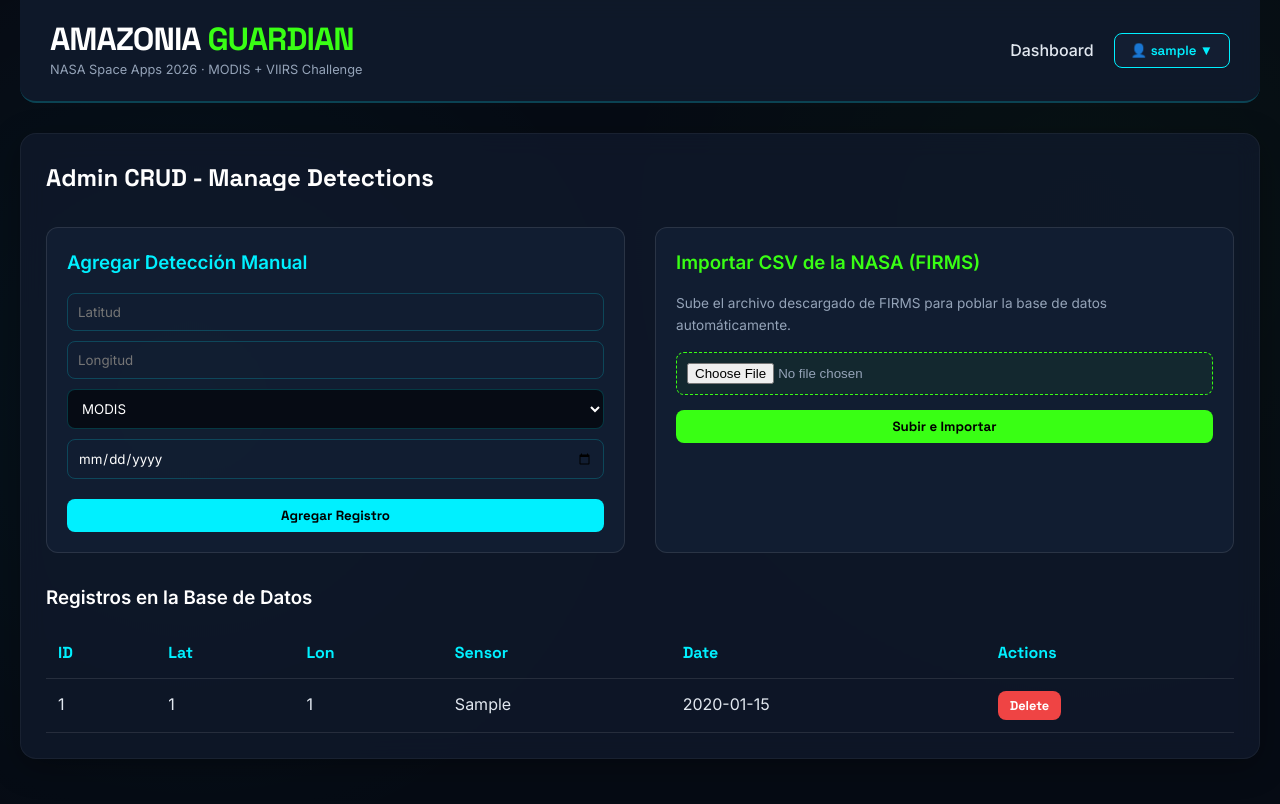
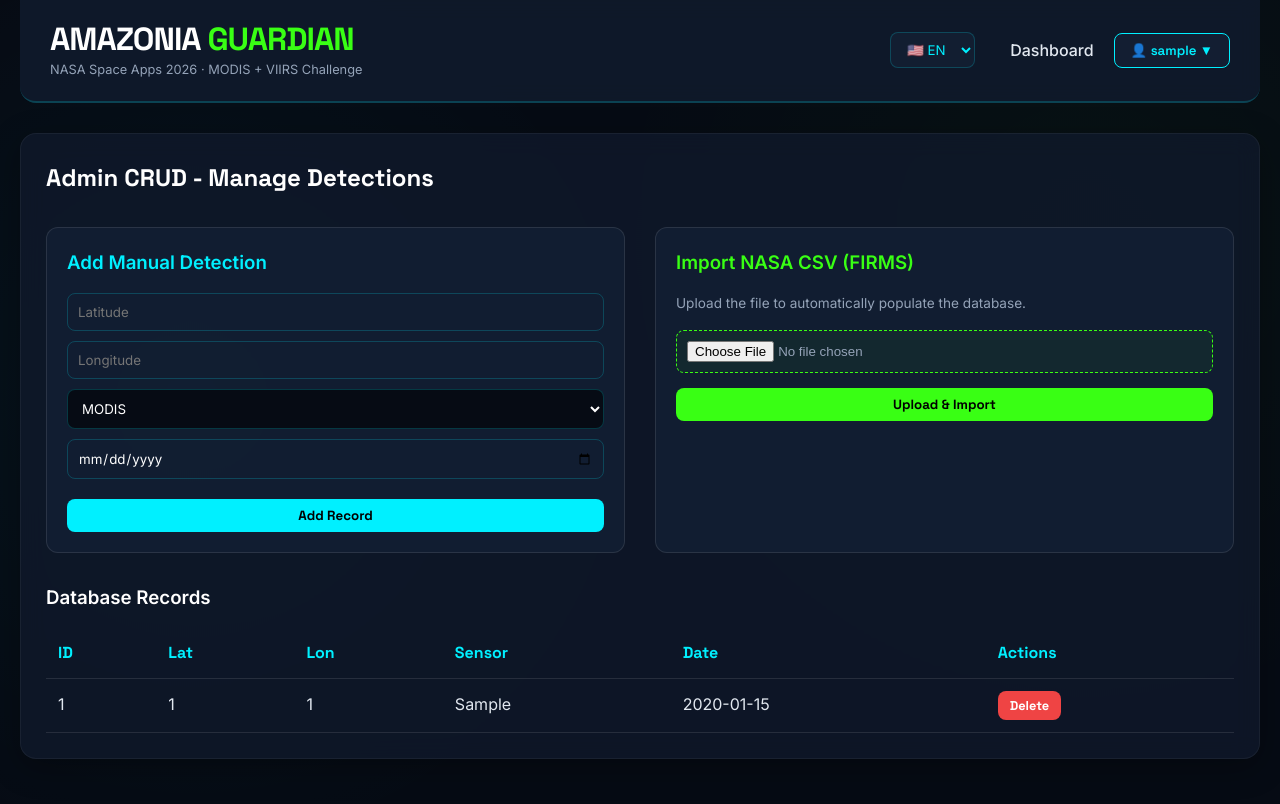
Before and after one commit to dpariona/amazonia_guardian, a Flask app: page /admin in a window 1280 px wide. Run offline with Flask 3, Linux system fonts and the light colour scheme; a user stored in the database is signed in; tables that the repository leaves empty hold one stand-in row (values such as "Sample post").

Commit message:
Added full bilingual support EN/ES

```diff
--- a/app.py
+++ b/app.py
@@ -1,7 +1,7 @@
 import os
 import csv
 import io
-from flask import Flask, render_template, request, jsonify, redirect, url_for, flash
+from flask import Flask, render_template, request, jsonify, redirect, url_for, flash, session
 from flask_login import LoginManager, login_user, logout_user, login_required, current_user
 from models import db, User, Detection
 from functools import wraps
@@ -19,6 +19,18 @@ login_manager.login_view = 'login'
 @login_manager.user_loader
 def load_user(user_id):
     return User.query.get(int(user_id))
+
+# Context processor para inyectar 'lang' en todas las plantillas
+@app.context_processor
+def inject_lang():
+    return dict(lang=session.get('lang', 'en')) # Inglés por defecto
+
+# Ruta para cambiar el idioma
+@app.route('/set_lang/<lang>')
+def set_lang(lang):
+    if lang in ['en', 'es']:
+        session['lang'] = lang
+    return redirect(request.referrer or url_for('index'))
 
 def admin_required(f):
     @wraps(f)
@@ -40,14 +52,14 @@ def login():
         if user and user.check_password(request.form['password']):
             login_user(user)
             return redirect(url_for('index'))
-        flash('Usuario o contraseña incorrectos')
+        flash('Usuario o contraseña incorrectos / Incorrect username or password')
     return render_template('login.html')
 
 @app.route('/register', methods=['GET', 'POST'])
 def register():
     if request.method == 'POST':
         if User.query.filter_by(username=request.form['username']).first():
-            flash('El usuario ya existe')
+            flash('El usuario ya existe / User already exists')
             return redirect(url_for('register'))
 
         is_admin = User.query.count() == 0
@@ -55,7 +67,7 @@ def register():
         new_user.set_password(request.form['password'])
         db.session.add(new_user)
         db.session.commit()
-        flash('Registro exitoso. Inicia sesión.')
+        flash('Registro exitoso. Inicia sesión. / Registration successful. Please log in.')
         return redirect(url_for('login'))
     return render_template('register.html')
 
@@ -69,7 +81,7 @@ def logout():
 @login_required
 def admin_panel():
     if current_user.role != 'admin':
-        return "Acceso denegado", 403
+        return "Acceso denegado / Access denied", 403
     return render_template('admin.html')
 
 # ================= API REST (CRUD) =================
@@ -112,19 +124,19 @@ def delete_detection(id):
     det = Detection.query.get_or_404(id)
     db.session.delete(det)
     db.session.commit()
-    return jsonify({"message": "Eliminado correctamente"}), 200
+    return jsonify({"message": "Eliminado correctamente / Successfully deleted"}), 200
 
 # ================= UPLOAD CSV =================
 @app.route('/upload_csv', methods=['POST'])
 @admin_required
 def upload_csv():
     if 'file' not in request.files:
-        flash('No se seleccionó ningún archivo.')
+        flash('No se seleccionó ningún archivo / No file selected.')
         return redirect(url_for('admin_panel'))
 
     file = request.files['file']
     if file.filename == '' or not file.filename.endswith('.csv'):
-        flash('Archivo no válido. Debe ser un archivo .csv de la NASA.')
+        flash('Archivo no válido. Debe ser un .csv / Invalid file. Must be a .csv file.')
         return redirect(url_for('admin_panel'))
 
     try:
@@ -156,10 +168,10 @@ def upload_csv():
 
         db.session.add_all(nuevas_detecciones)
         db.session.commit()
-        flash(f'¡Éxito! Se importaron {len(nuevas_detecciones)} detecciones desde {file.filename}.')
+        flash(f'¡Éxito! Se importaron {len(nuevas_detecciones)} detecciones / Successfully imported {len(nuevas_detecciones)} detections.')
 
     except Exception as e:
-        flash(f'Error al procesar el archivo: {str(e)}')
+        flash(f'Error al procesar el archivo / Error processing file: {str(e)}')
 
     return redirect(url_for('admin_panel'))
 
--- a/templates/admin.html
+++ b/templates/admin.html
@@ -3,45 +3,40 @@
 {% block content %}
 <section class="panel">
   <div class="section-head">
-    <h2>Admin CRUD - Manage Detections</h2>
+    <h2>{% if lang == 'es' %}Panel de Admin - Gestionar Detecciones{% else %}Admin CRUD - Manage Detections{% endif %}</h2>
   </div>
 
-  <!-- Contenedor de los dos formularios -->
   <div style="display: flex; gap: 30px; margin-bottom: 30px; flex-wrap: wrap;">
 
-    <!-- Formulario Manual -->
     <div style="flex: 1; min-width: 300px; background: var(--bg-card); padding: 20px; border-radius: 12px; border: 1px solid rgba(255,255,255,0.1);">
-      <h3 style="color: var(--accent-cyan); margin-bottom: 15px;">Agregar Detección Manual</h3>
+      <h3 style="color: var(--accent-cyan); margin-bottom: 15px;">{% if lang == 'es' %}Agregar Detección Manual{% else %}Add Manual Detection{% endif %}</h3>
       <form id="addForm" style="display:flex; flex-direction: column; gap:10px;">
-        <input type="number" step="0.0001" id="lat" placeholder="Latitud" required style="padding: 10px; border-radius: 8px; background: transparent; border: 1px solid var(--border-glow); color: white;">
-        <input type="number" step="0.0001" id="lon" placeholder="Longitud" required style="padding: 10px; border-radius: 8px; background: transparent; border: 1px solid var(--border-glow); color: white;">
+        <input type="number" step="0.0001" id="lat" placeholder="{% if lang == 'es' %}Latitud{% else %}Latitude{% endif %}" required style="padding: 10px; border-radius: 8px; background: transparent; border: 1px solid var(--border-glow); color: white;">
+        <input type="number" step="0.0001" id="lon" placeholder="{% if lang == 'es' %}Longitud{% else %}Longitude{% endif %}" required style="padding: 10px; border-radius: 8px; background: transparent; border: 1px solid var(--border-glow); color: white;">
         <select id="sensor" style="padding: 10px; border-radius: 8px; background: var(--bg-deep); border: 1px solid var(--border-glow); color: white;">
             <option>MODIS</option>
             <option>VIIRS</option>
         </select>
         <input type="date" id="date" required style="padding: 10px; border-radius: 8px; background: transparent; border: 1px solid var(--border-glow); color: white;">
-        <button type="submit" class="nav-btn" style="margin-top: 10px;">Agregar Registro</button>
+        <button type="submit" class="nav-btn" style="margin-top: 10px;">{% if lang == 'es' %}Agregar Registro{% else %}Add Record{% endif %}</button>
       </form>
     </div>
 
-    <!-- Formulario CSV -->
     <div style="flex: 1; min-width: 300px; background: var(--bg-card); padding: 20px; border-radius: 12px; border: 1px solid rgba(255,255,255,0.1);">
-      <h3 style="color: var(--accent-green); margin-bottom: 15px;">Importar CSV de la NASA (FIRMS)</h3>
-      <p class="muted" style="margin-bottom: 15px; font-size: 0.85rem;">Sube el archivo descargado de FIRMS para poblar la base de datos automáticamente.</p>
+      <h3 style="color: var(--accent-green); margin-bottom: 15px;">{% if lang == 'es' %}Importar CSV de la NASA (FIRMS){% else %}Import NASA CSV (FIRMS){% endif %}</h3>
+      <p class="muted" style="margin-bottom: 15px; font-size: 0.85rem;">{% if lang == 'es' %}Sube el archivo para poblar la base de datos automáticamente.{% else %}Upload the file to automatically populate the database.{% endif %}</p>
       <form action="/upload_csv" method="post" enctype="multipart/form-data" style="display: flex; flex-direction: column; gap: 15px;">
         <input type="file" name="file" accept=".csv" required style="padding: 10px; border-radius: 8px; border: 1px dashed var(--accent-green); color: var(--text-muted); background: rgba(57, 255, 20, 0.05);">
-        <button type="submit" class="nav-btn" style="background: var(--accent-green);">Subir e Importar</button>
+        <button type="submit" class="nav-btn" style="background: var(--accent-green);">{% if lang == 'es' %}Subir e Importar{% else %}Upload & Import{% endif %}</button>
       </form>
     </div>
-
   </div>
 
-  <!-- Tabla de Datos -->
-  <h3 style="color: white; margin-bottom: 15px;">Registros en la Base de Datos</h3>
+  <h3 style="color: white; margin-bottom: 15px;">{% if lang == 'es' %}Registros en la Base de Datos{% else %}Database Records{% endif %}</h3>
   <table style="width:100%; text-align:left; border-collapse:collapse;" id="adminTable">
     <thead>
         <tr style="border-bottom:1px solid var(--accent-cyan);">
-            <th>ID</th><th>Lat</th><th>Lon</th><th>Sensor</th><th>Date</th><th>Actions</th>
+            <th>ID</th><th>Lat</th><th>Lon</th><th>Sensor</th><th>{% if lang == 'es' %}Fecha{% else %}Date{% endif %}</th><th>{% if lang == 'es' %}Acciones{% else %}Actions{% endif %}</th>
         </tr>
     </thead>
     <tbody></tbody>
--- a/templates/base.html
+++ b/templates/base.html
@@ -1,5 +1,5 @@
 <!doctype html>
-<html lang="en">
+<html lang="{{ lang }}">
 <head>
   <meta charset="utf-8">
   <meta name="viewport" content="width=device-width, initial-scale=1">
@@ -9,8 +9,6 @@
   <link href="https://fonts.googleapis.com/css2?family=Space+Grotesk:wght@400;600;700&family=Inter:wght@400;500;600&display=swap" rel="stylesheet">
   <link rel="stylesheet" href="https://unpkg.com/leaflet@1.9.4/dist/leaflet.css">
   <link rel="stylesheet" href="{{ url_for('static', filename='styles.css') }}">
-
-
 </head>
 <body>
   <header class="topbar">
@@ -20,7 +18,17 @@
     </div>
 
     <nav class="navbar">
-      <a href="{{ url_for('index') }}" class="nav-link">Dashboard</a>
+      <!-- SELECTOR DE IDIOMA -->
+      <div class="language-control" style="margin-right: 15px;">
+        <select onchange="window.location.href='/set_lang/' + this.value;" style="background: var(--bg-card); color: var(--accent-cyan); border: 1px solid var(--border-glow); padding: 8px 12px; border-radius: 8px; cursor: pointer; font-family: var(--font-body); outline: none;">
+            <option value="en" {% if lang == 'en' %}selected{% endif %}>🇺🇸 EN</option>
+            <option value="es" {% if lang == 'es' %}selected{% endif %}>🇪🇸 ES</option>
+        </select>
+      </div>
+
+      <a href="{{ url_for('index') }}" class="nav-link">
+        {% if lang == 'es' %}Panel{% else %}Dashboard{% endif %}
+      </a>
 
       {% if current_user.is_authenticated %}
         <div class="dropdown" id="userDropdown">
@@ -29,14 +37,14 @@
           </button>
           <div class="dropdown-content">
             {% if current_user.role == 'admin' %}
-              <a href="{{ url_for('admin_panel') }}">⚙️ Admin Panel</a>
+              <a href="{{ url_for('admin_panel') }}">⚙️ {% if lang == 'es' %}Panel de Admin{% else %}Admin Panel{% endif %}</a>
             {% endif %}
-            <a href="{{ url_for('logout') }}" style="color: #ff6b35;">🚪 Logout</a>
+            <a href="{{ url_for('logout') }}" style="color: #ff6b35;">🚪 {% if lang == 'es' %}Cerrar Sesión{% else %}Logout{% endif %}</a>
           </div>
         </div>
       {% else %}
-        <a href="{{ url_for('login') }}" class="nav-link">Login</a>
-        <a href="{{ url_for('register') }}" class="nav-btn">Register</a>
+        <a href="{{ url_for('login') }}" class="nav-link">{% if lang == 'es' %}Ingresar{% else %}Login{% endif %}</a>
+        <a href="{{ url_for('register') }}" class="nav-btn">{% if lang == 'es' %}Registrarse{% else %}Register{% endif %}</a>
       {% endif %}
     </nav>
   </header>
@@ -54,18 +62,12 @@
 
   <script src="https://unpkg.com/leaflet@1.9.4/dist/leaflet.js"></script>
   <script src="https://cdn.jsdelivr.net/npm/chart.js"></script>
-  {% block scripts %}{% endblock %}
 
-  <script src="{{ url_for('static', filename='app.js') }}"></script>
-
-
-    <script>
+  <script>
     function toggleDropdown(event) {
-      event.stopPropagation(); // Evita que se cierre al hacer clic en el botón
+      event.stopPropagation();
       document.getElementById("userDropdown").classList.toggle("show");
     }
-
-    // Cierra el menú si haces clic fuera de él
     window.onclick = function(event) {
       if (!event.target.matches('.dropbtn')) {
         var dropdowns = document.getElementsByClassName("dropdown-content");
@@ -78,6 +80,6 @@
       }
     }
   </script>
-
+  {% block scripts %}{% endblock %}
 </body>
 </html>
```
Also changed, not shown: templates/index.html (+7 -4 lines).
